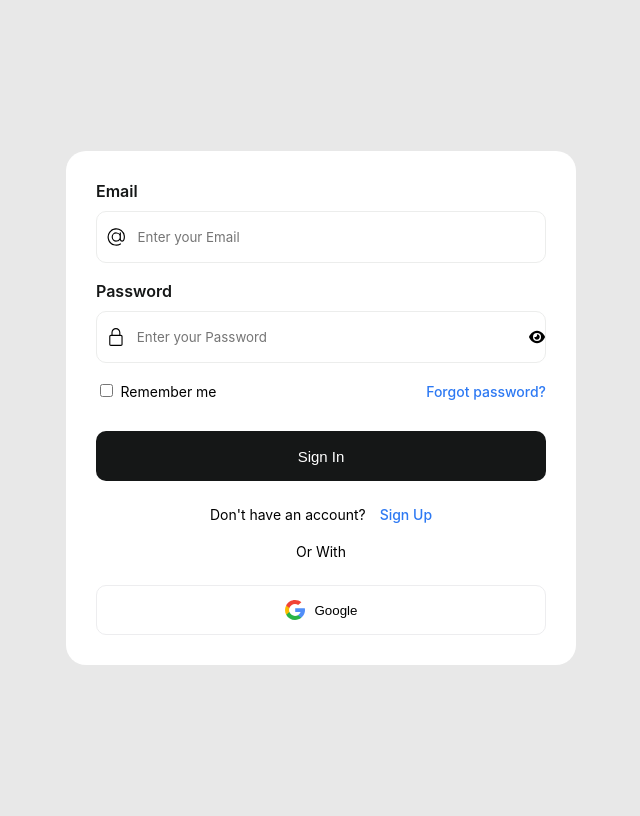
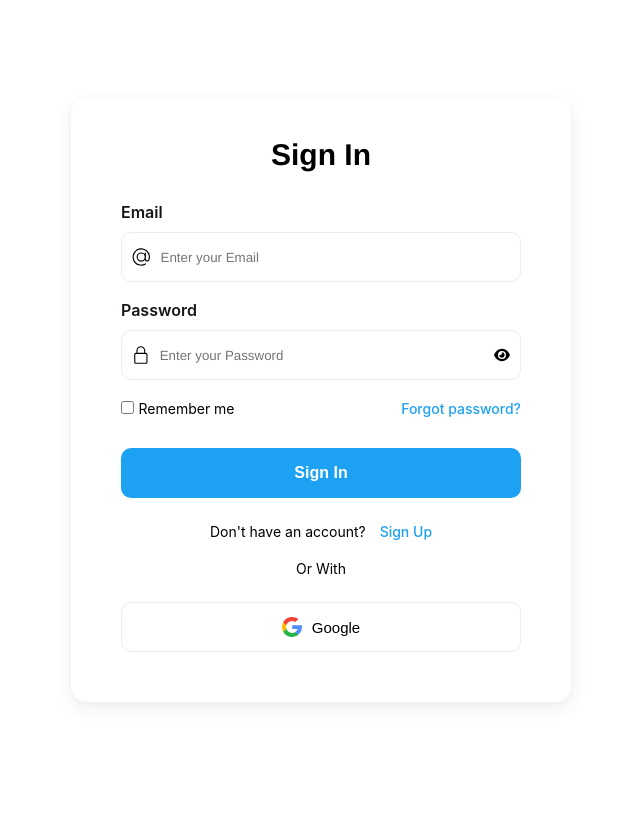
Before and after one commit to amga-d/CampusConnect, a PHP site: page /pages/singin.html in a window 1280 px wide. Shown: the whole page, without its empty margins (319-959 px from the left). After the commit the page ends 705 px from the top, so only its background shows below. Run offline with PHP 8.4, Linux system fonts and the light colour scheme.

Commit message:
modifying the design of sing in and up pages

```diff
--- a/assets/styles/sign.css
+++ b/assets/styles/sign.css
@@ -1,26 +1,70 @@
-body{
-    background-color: #e8e8e8;
+:root {
+  --white: #ffffff;
+  --black: #000000;
+  --twitter-blue: #1DA1F2;
+}
+
+* {
+  margin: 0;
+  padding: 0;
+  box-sizing: border-box;
+}body{
+  background-color: #ffffff;
+  display: flex;
+  flex-direction: row;
+  justify-content: center;
+  align-items: center;
+  /* width: %; */
+  height: 100vh;
+  /* padding: ; */
+}
+
+
+.form {
+    /* border: 1px solid var(--twitter-blue); */
+    height: fit-content;
+    width: 500px;
+    display: flex;
+    flex-direction: column;
+    justify-content: center;
+    gap: 10px;
+    background-color: #ffffff;
+    padding-inline: 50px;
+    padding-block: 40px 50px;
+    font-family: -apple-system, BlinkMacSystemFont, 'Segoe UI', Roboto, Oxygen, Ubuntu, Cantarell, 'Open Sans', 'Helvetica Neue', sans-serif;
+
+    border-radius: 15px;
+    box-shadow: rgb(46 64 88 / 4%) 0px 2px 4px, rgb(46 64 88 / 8%) 0px 6px 18px;
+  }
+
+  ::placeholder {
+    font-family:  Figtree, Helvetica Neue, Helvetica, Arial, sans-serif;
+  }
+
+  .caption{
+    font-family:  Figtree, Helvetica Neue, Helvetica, Arial, sans-serif;
+    text-align: center;
+    font-size: 30px;
+    padding-bottom: 20px;
+  }
+
+/* .logo {
     display: flex;
     flex-direction: column;
     align-items: center;
+    gap: 0.5rem;
     justify-content: center;
-    height: 100vh;
 }
 
-.form {
-    display: flex;
-    flex-direction: column;
-    gap: 10px;
-    background-color: #ffffff;
-    padding: 30px;
-    width: 450px;
-    border-radius: 20px;
-    font-family: -apple-system, BlinkMacSystemFont, 'Segoe UI', Roboto, Oxygen, Ubuntu, Cantarell, 'Open Sans', 'Helvetica Neue', sans-serif;
-  }
+.logo1 {
+    height: 100px;
+    width: auto;
+}
 
-  ::placeholder {
-    font-family: -apple-system, BlinkMacSystemFont, 'Segoe UI', Roboto, Oxygen, Ubuntu, Cantarell, 'Open Sans', 'Helvetica Neue', sans-serif;
-  }
+.logo2 {
+    height: 50px;
+    width: auto;
+} */
 
   .form button {
     align-self: flex-end;
@@ -37,8 +81,9 @@ body{
     height: 50px;
     display: flex;
     align-items: center;
-    padding-left: 10px;
+    padding-inline: 10px;
     transition: 0.2s ease-in-out;
+
   }
 
   .input {
@@ -54,7 +99,7 @@ body{
   }
 
   .inputForm:focus-within {
-    border: 1.5px solid #2d79f3;
+    border: 1.5px solid var(--twitter-blue)
   }
 
   .error{
@@ -80,7 +125,7 @@ body{
   .span {
     font-size: 14px;
     margin-left: 5px;
-    color: #2d79f3;
+    color: var(--twitter-blue);
     font-weight: 500;
     cursor: pointer;
   }
@@ -88,18 +133,18 @@ body{
     text-decoration: none;
     font-size: 14px;
     margin-left: 5px;
-    color: #2d79f3;
+    color: var(--twitter-blue);
     font-weight: 500;
     cursor: pointer;
   }
 
   .button-submit {
     margin: 20px 0 10px 0;
-    background-color: #151717;
+    background-color: var(--twitter-blue);
     border: none;
     color: white;
-    font-size: 15px;
-    font-weight: 500;
+    font-size: 16px;
+    font-weight: 600;
     border-radius: 10px;
     height: 50px;
     width: 100%;
@@ -122,6 +167,7 @@ body{
     justify-content: center;
     align-items: center;
     font-weight: 500;
+    font-size: 15px;
     gap: 10px;
     border: 1px solid #ededef;
     background-color: white;
@@ -130,6 +176,6 @@ body{
   }
 
   .btn:hover {
-    border: 1px solid #2d79f3;
+    border: 1px solid var(--twitter-blue)
     ;
   }
--- a/pages/singin.html
+++ b/pages/singin.html
@@ -9,8 +9,8 @@
 </head>
 
 <body>
-
     <form class="form" action="<?php htmlspecialchars($_SERVER['PHP_SELF']) ?>" method="post">
+        <h3 class="caption">Sign In</h3>
         <div class="flex-column">
             <label>Email </label>
         </div>
```
Also changed, not shown: pages/signup.html (+14 -1 lines).
